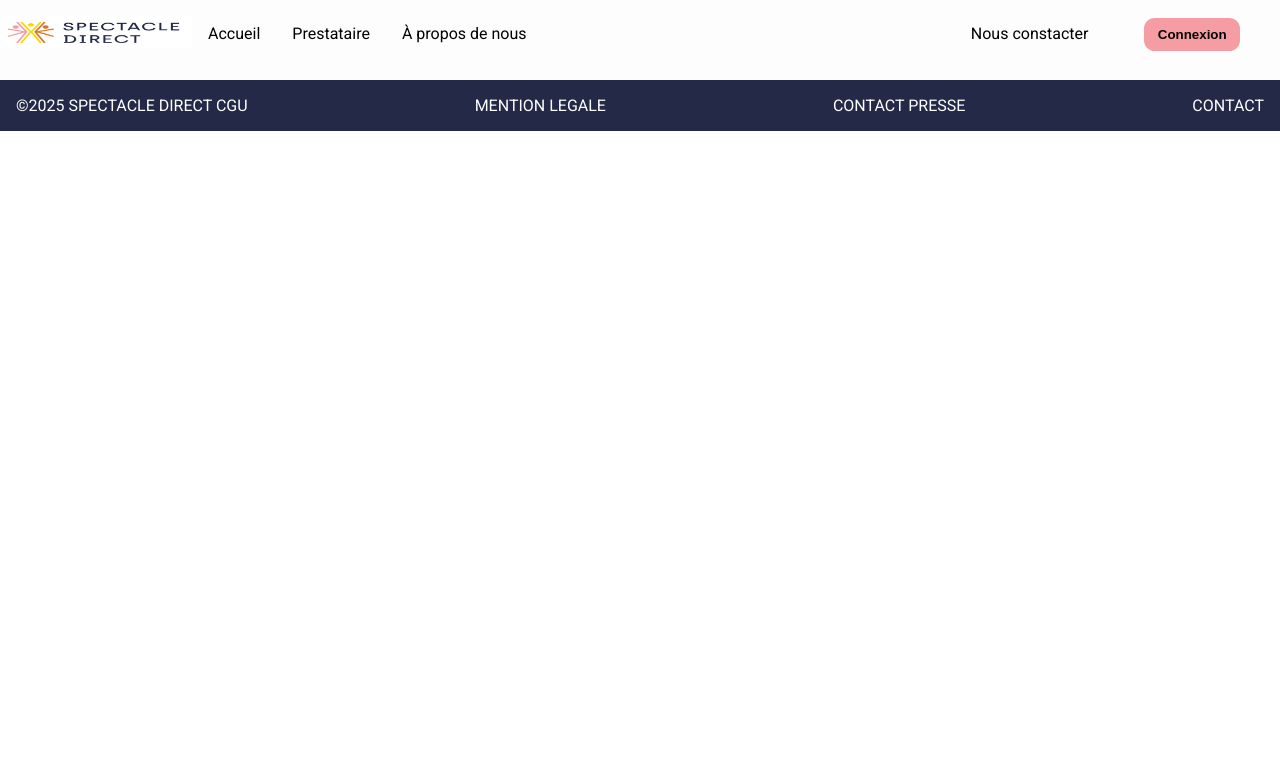
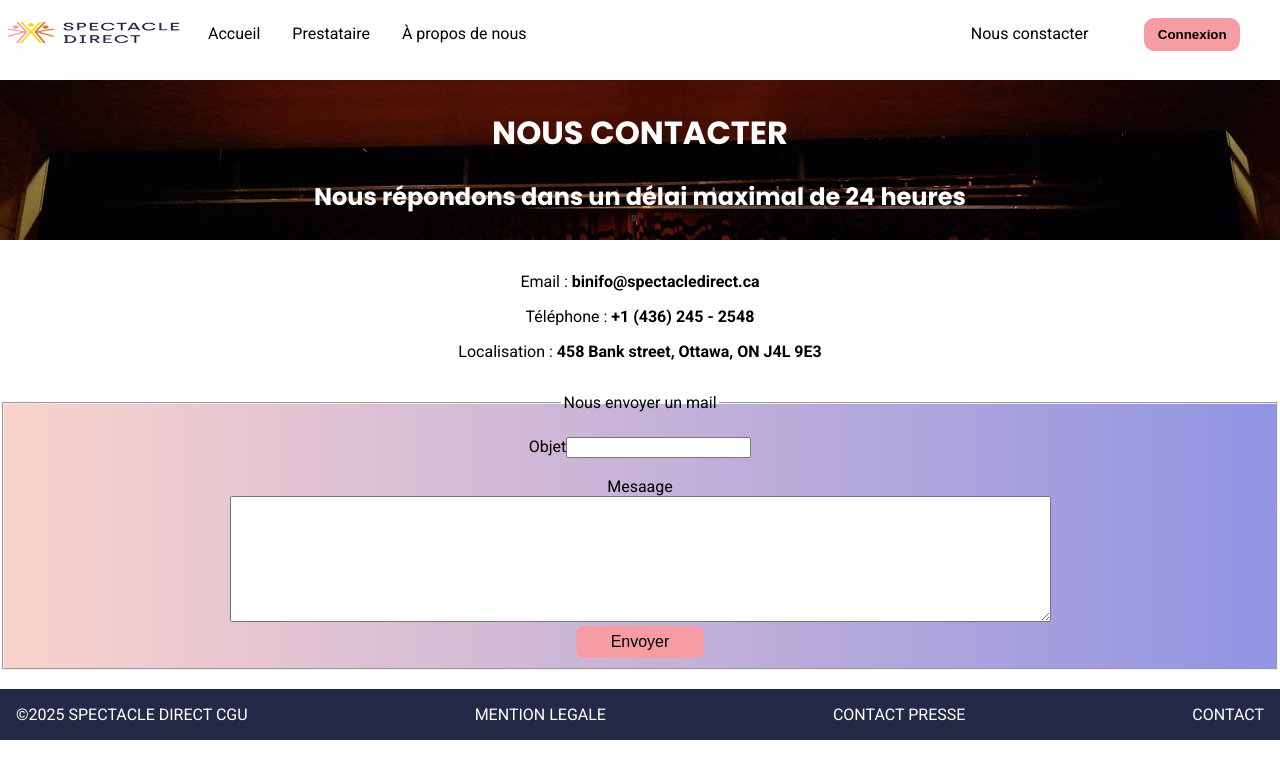
Before and after one commit to urngniaba/evenements-salle-spectacle, a Next.js app: page /contact in a window 1280 px wide. Shown: the top 778 px of the page. Built offline with nearby package versions, Linux system fonts and the light colour scheme.

Commit message:
Implementation de la page nous contacter

```diff
--- /dev/null
+++ b/app/contact/contact.module.css
@@ -0,0 +1,34 @@
+.contact{
+    text-align: center;
+    margin-top: 2em;
+}
+
+.contact form{
+    margin-top: 2em;
+}
+
+.contact fieldset{
+    /* margin-left: 25%;
+    margin-right: 25%; */
+background: linear-gradient(90deg, rgba(246, 167, 154, 0.5), rgba(36, 41, 200, 0.5));
+}
+
+.contact span{
+    font-weight: bold;
+}
+
+.contact button{
+    background-color: #F69DA4;
+    display: inline-block;
+    height: 2em;
+    width: 8em;
+    border-radius: 0.5em;
+    font-size: 1rem;
+    border: none;
+}
+
+.contact button:hover {
+    cursor: pointer;
+    color: white;
+    border: 0.5px solid #242947;
+}
--- a/app/contact/page.jsx
+++ b/app/contact/page.jsx
@@ -1,4 +1,33 @@
+import styles from "@/app/contact/contact.module.css";
+import EntetePage from "@/components/EntetePage";
+
 export default function Contact() {
     return <>
+        <EntetePage
+            titre1="NOUS CONTACTER"
+            titre2="Nous répondons dans un délai maximal de 24 heures " />
+        <div className={styles.contact}>
+            <p>
+                Email : <span>binifo@spectacledirect.ca</span>
+            </p>
+            <p>
+                Téléphone : <span>+1 (436) 245 - 2548</span>
+            </p>
+            <p>
+                Localisation : <span>458 Bank street, Ottawa, ON J4L 9E3</span>
+            </p>
+            <form action="/">
+                <fieldset>
+                    <legend>Nous envoyer un mail</legend>
+                    <br />
+                    <label htmlFor="objet">Objet</label>
+                    <input type="text" id="objet" /><br /><br />
+                    <label htmlFor="message">Mesaage</label><br />
+                    <textarea name="message" id="message" rows="8" cols="100"></textarea><br />
+                <button type="submit">Envoyer</button>
+                </fieldset><br />
+            </form>
+        </div>
     </>
+
 }
```
Also changed, not shown: app/contact/contact.moudule.css (deleted).
